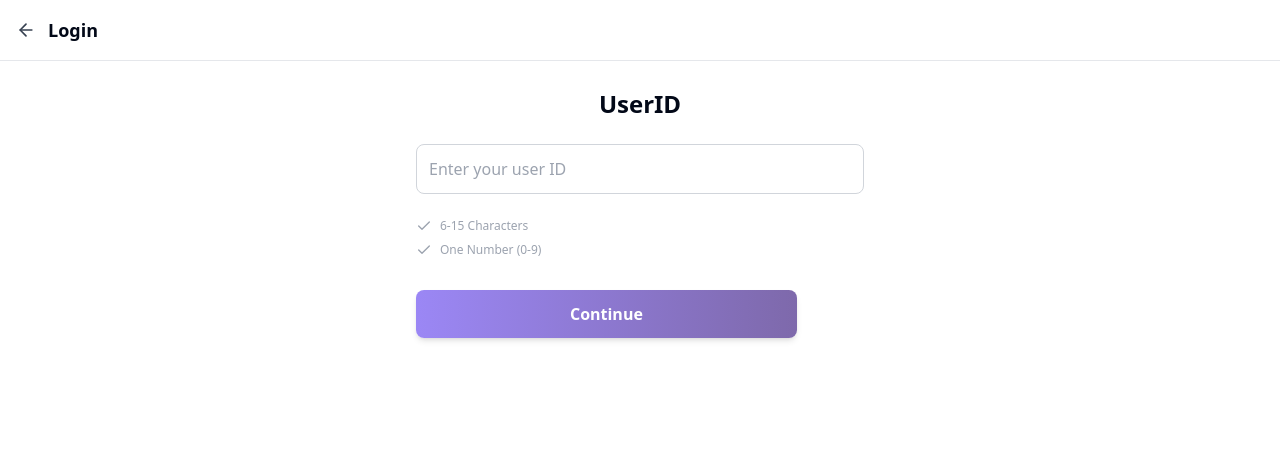
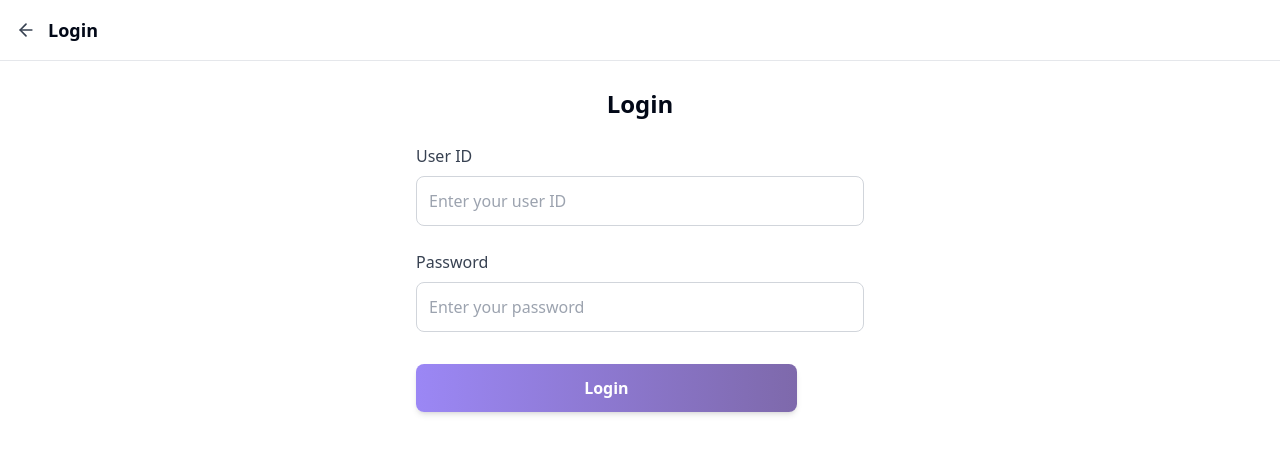
Before and after one commit to solapill/bitvest-navigator, a React (Vite) app: page /login in a window 1280 px wide. Shown: the top 454 px of the page. Built offline with nearby package versions, Linux system fonts and the light colour scheme.

Commit message:
Refactor registration process
The registration process was refactored to remove the email requirement and use only the userId.

```diff
--- a/src/integrations/supabase/client.ts
+++ b/src/integrations/supabase/client.ts
@@ -5,4 +5,14 @@ import type { Database } from './types';
 const SUPABASE_URL = "https://vyygbbqfnvpafgsxwrsj.supabase.co";
 const SUPABASE_PUBLISHABLE_KEY = "eyJhbGciOiJIUzI1NiIsInR5cCI6IkpXVCJ9.eyJpc3MiOiJzdXBhYmFzZSIsInJlZiI6InZ5eWdiYnFmbnZwYWZnc3h3cnNqIiwicm9sZSI6ImFub24iLCJpYXQiOjE3NDE3Mzk2MDAsImV4cCI6MjA1NzMxNTYwMH0.-AAsjAmIt8-QZzLsJB-sq5WoAGj0C71AzXVmb-nmyvs";
 
-export const supabase = createClient<Database>(SUPABASE_URL, SUPABASE_PUBLISHABLE_KEY);
+export const supabase = createClient<Database>(
+  SUPABASE_URL,
+  SUPABASE_PUBLISHABLE_KEY,
+  {
+    auth: {
+      autoRefreshToken: true,
+      persistSession: true,
+      detectSessionInUrl: true
+    }
+  }
+);
--- a/src/pages/Login.tsx
+++ b/src/pages/Login.tsx
@@ -8,18 +8,13 @@ import { toast } from 'sonner';
 
 const Login = () => {
   const navigate = useNavigate();
-  const [step, setStep] = useState(1);
   const [isLoading, setIsLoading] = useState(false);
 
-  // Step 1 state
+  // Login state
   const [userId, setUserId] = useState('');
   const [userIdTouched, setUserIdTouched] = useState(false);
-
-  // Step 2 state
   const [password, setPassword] = useState('');
-  const [confirmPassword, setConfirmPassword] = useState('');
   const [passwordTouched, setPasswordTouched] = useState(false);
-  const [confirmPasswordTouched, setConfirmPasswordTouched] = useState(false);
 
   // Validation states
   const userIdLength = userId.length >= 6 && userId.length <= 15;
@@ -27,31 +22,17 @@ const Login = () => {
   const userIdValid = userIdLength && userIdHasNumber;
 
   const passwordLength = password.length >= 8 && password.length <= 20;
-  const passwordHasSpecial = /[!*%&#@*$]/.test(password);
-  const passwordHasUpper = /[A-Z]/.test(password);
-  const passwordHasLower = /[a-z]/.test(password);
-  const passwordHasNumber = /[0-9]/.test(password);
-  const passwordsMatch = password === confirmPassword && confirmPassword !== '';
-
-  const passwordValid =
-    passwordLength &&
-    passwordHasSpecial &&
-    passwordHasUpper &&
-    passwordHasLower &&
-    passwordHasNumber &&
-    passwordsMatch;
+  const passwordValid = passwordLength;
 
   // Handle form submission
-  const handleContinue = async () => {
-    if (step === 1 && userIdValid) {
-      setStep(2);
-    } else if (step === 2 && passwordValid) {
+  const handleLogin = async () => {
+    if (userIdValid && passwordValid) {
       try {
         setIsLoading(true);
 
-        // Sign in the user
+        // Sign in the user using userId directly
         const { data, error } = await supabase.auth.signInWithPassword({
-          email: `${userId}@bitvest.example.com`, // Using a dummy email based on userId
+          email: userId, // Using userId directly as the identifier
           password: password,
         });
 
@@ -78,13 +59,13 @@ const Login = () => {
       <TopBar title="Login" showBackButton={true} />
 
       <div className="p-6 flex flex-col items-center">
-        {step === 1 ? (
-          /* Step 1: User ID */
         <div className="w-full max-w-md">
-            <h2 className="text-2xl font-bold mb-6 text-center">UserID</h2>
+          <h2 className="text-2xl font-bold mb-6 text-center">Login</h2>
 
           <div className="mb-6">
+            <label htmlFor="userId" className="block text-gray-700 mb-2">User ID</label>
             <input
+              id="userId"
               type="text"
               value={userId}
               onChange={(e) => setUserId(e.target.value)}
@@ -92,9 +73,9 @@ const Login = () => {
               className="w-full p-3 border border-gray-300 rounded-lg focus:outline-none focus:ring-2 focus:ring-bitvest-purple"
               placeholder="Enter your user ID"
             />
-            </div>
 
-            <div className="mb-8 space-y-2">
+            {userIdTouched && (
+              <div className="mt-2 space-y-1">
                 <ValidationRule
                   text="6-15 Characters"
                   isValid={userIdLength}
@@ -106,22 +87,13 @@ const Login = () => {
                   isTouched={userIdTouched}
                 />
               </div>
+            )}
+          </div>
 
-            <button
-              className="bitvest-button mx-auto"
-              disabled={!userIdValid}
-              onClick={handleContinue}
-            >
-              Continue
-            </button>
-          </div>
-        ) : (
-          /* Step 2: Password */
-          <div className="w-full max-w-md">
-            <h2 className="text-2xl font-bold mb-6 text-center">Create Password</h2>
-
-            <div className="mb-4">
+          <div className="mb-8">
+            <label htmlFor="password" className="block text-gray-700 mb-2">Password</label>
             <input
+              id="password"
               type="password"
               value={password}
               onChange={(e) => setPassword(e.target.value)}
@@ -129,62 +101,26 @@ const Login = () => {
               className="w-full p-3 border border-gray-300 rounded-lg focus:outline-none focus:ring-2 focus:ring-bitvest-purple"
               placeholder="Enter your password"
             />
-            </div>
 
-            <h2 className="text-lg font-medium mb-2">Confirm Password</h2>
-            <div className="mb-6">
-              <input
-                type="password"
-                value={confirmPassword}
-                onChange={(e) => setConfirmPassword(e.target.value)}
-                onBlur={() => setConfirmPasswordTouched(true)}
-                className="w-full p-3 border border-gray-300 rounded-lg focus:outline-none focus:ring-2 focus:ring-bitvest-purple"
-                placeholder="Confirm your password"
-              />
-            </div>
-
-            <div className="mb-8 space-y-2">
+            {passwordTouched && !passwordValid && (
+              <div className="mt-2">
                 <ValidationRule
                   text="8-20 Characters"
                   isValid={passwordLength}
                   isTouched={passwordTouched}
                 />
-              <ValidationRule
-                text="One Character (!*%&#@*$)"
-                isValid={passwordHasSpecial}
-                isTouched={passwordTouched}
-              />
-              <ValidationRule
-                text="One Upper case (A-Z)"
-                isValid={passwordHasUpper}
-                isTouched={passwordTouched}
-              />
-              <ValidationRule
-                text="One Lower case (a-z)"
-                isValid={passwordHasLower}
-                isTouched={passwordTouched}
-              />
-              <ValidationRule
-                text="One Number (0-9)"
-                isValid={passwordHasNumber}
-                isTouched={passwordTouched}
-              />
-              <ValidationRule
-                text="Passwords Match"
-                isValid={passwordsMatch}
-                isTouched={confirmPasswordTouched}
-              />
+              </div>
+            )}
           </div>
 
           <button
             className="bitvest-button mx-auto"
-              disabled={!passwordValid || isLoading}
-              onClick={handleContinue}
+            disabled={!userIdValid || !passwordValid || isLoading}
+            onClick={handleLogin}
           >
             {isLoading ? 'Logging in...' : 'Login'}
           </button>
         </div>
-        )}
       </div>
     </div>
   );
--- a/src/pages/Register.tsx
+++ b/src/pages/Register.tsx
@@ -51,7 +51,7 @@ const Register = () => {
 
         // Create new user in Supabase Auth
         const { data, error } = await supabase.auth.signUp({
-          email: `${userId}@bitvest.example.com`, // Using a dummy email
+          email: userId, // Using userId directly as the identifier
           password: password,
           options: {
             data: {
```
Lines whose indentation alone changed are shown as unchanged.
